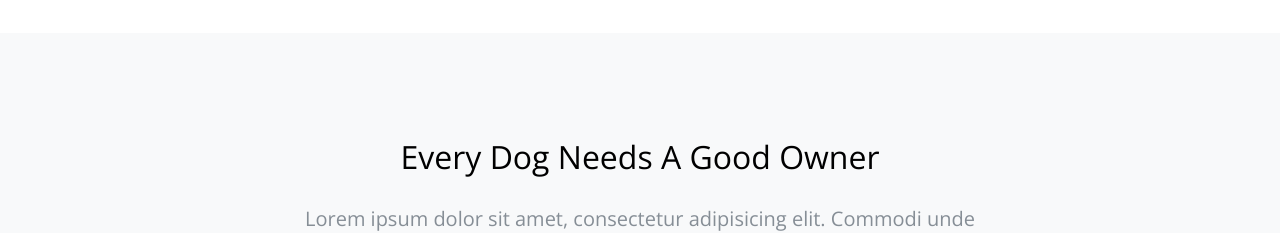
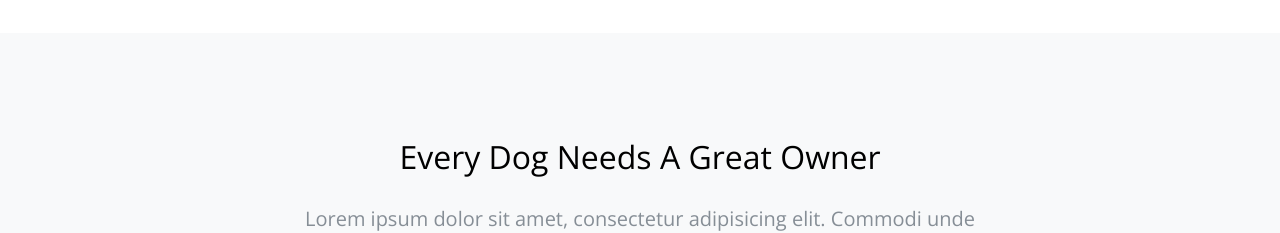
Before and after one commit to sudiptadgh/breed, a plain HTML site: page index.html in a window 1280 px wide. Shown: the part 1460-1693 px from the top of the page. Drawn offline with nearby package versions, Linux system fonts and the light colour scheme; files whose address does not match are found by name; a web font is replaced by a local one.

Commit message:
Update index.html

```diff
--- a/index.html
+++ b/index.html
@@ -121,7 +121,7 @@
       <div class="container">
         <div class="row justify-content-center mb-5 element-animate">
           <div class="col-md-8 text-center">
-            <h2 class=" heading mb-4">Every Dog Needs A Good Owner</h2>
+            <h2 class=" heading mb-4">Every Dog Needs A Great Owner</h2>
             <p class="mb-5 lead">Lorem ipsum dolor sit amet, consectetur adipisicing elit. Commodi unde impedit, necessitatibus, soluta sit quam minima expedita atque corrupti reiciendis.</p>
           </div>
         </div>
```
